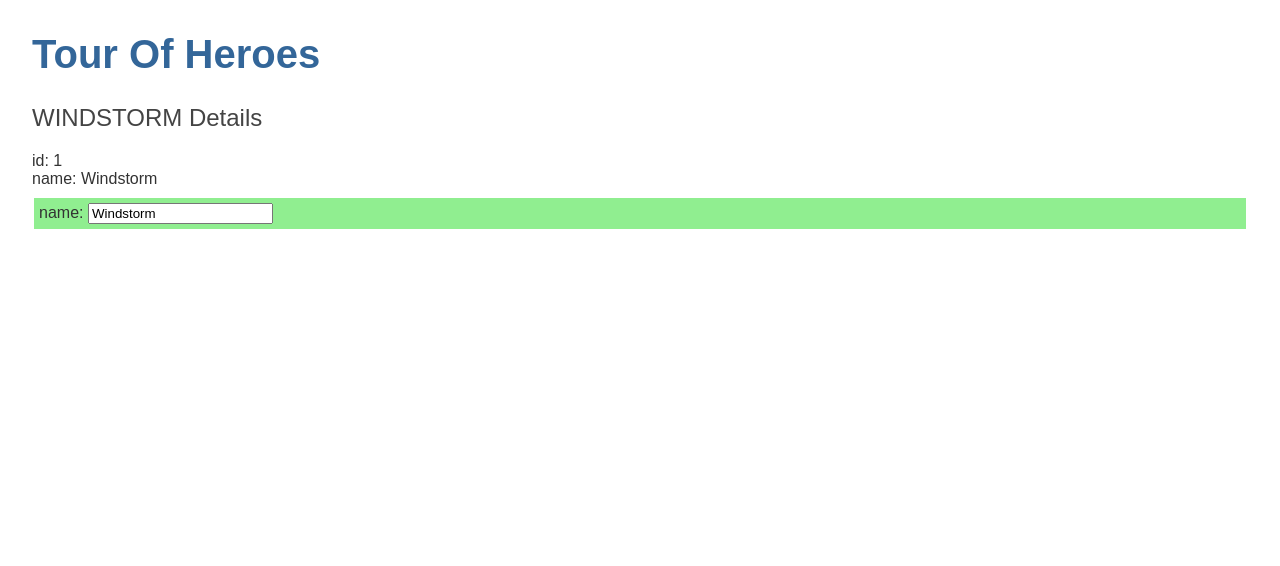
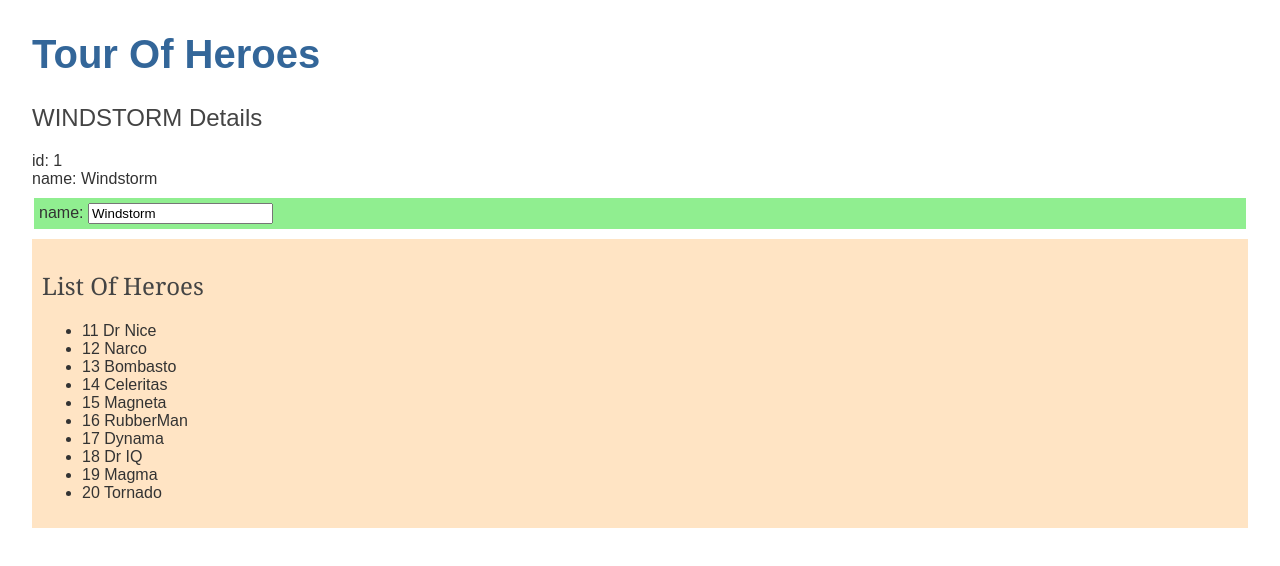
Before and after one commit to littleh322/Tour-Of-Heroes, an Angular app: page / in a window 1280 px wide. Shown: the top 566 px of the page. Built offline with nearby package versions, Linux system fonts and the light colour scheme.

Commit message:
adding heroes list and a bit of styling

```diff
--- a/src/app/heroes/heroes.component.css
+++ b/src/app/heroes/heroes.component.css
@@ -3,3 +3,12 @@
     padding:5px;
     background-color: lightgreen
 }
+
+.hero-list-wrapper {
+    padding: 10px;
+    background-color: bisque;
+}
+
+.hero-list-wrapper > h2 {
+    font-family: Cambria, Cochin, Georgia, Times, 'Times New Roman', serif;
+}
--- a/src/app/heroes/heroes.component.html
+++ b/src/app/heroes/heroes.component.html
@@ -7,3 +7,12 @@
         <input [(ngModel)]="hero.name" placeholder="name" />
     </label>
 </div>
+
+<div class="hero-list-wrapper">
+    <h2>List Of Heroes</h2>
+        <ul class="heroes">
+            <li *ngFor="let hero of heroes">
+                <span class="badge">{{hero.id}}</span> {{hero.name}}
+            </li>
+        </ul>
+</div>
--- a/src/app/heroes/heroes.component.ts
+++ b/src/app/heroes/heroes.component.ts
@@ -1,5 +1,6 @@
 import { Component, OnInit } from '@angular/core';
 import { Hero } from './hero';
+import { HEROES } from './mock-heroes';
 
 @Component({
   selector: 'app-heroes', //top-layer <selector />
@@ -11,6 +12,8 @@
   // iterpolation = 'This called interpolation';
   hero: Hero = { id: 1, name: 'Windstorm' };
 
+  heroes: Hero[] = HEROES;
+
   constructor() {}
 
   ngOnInit(): void {}
```
